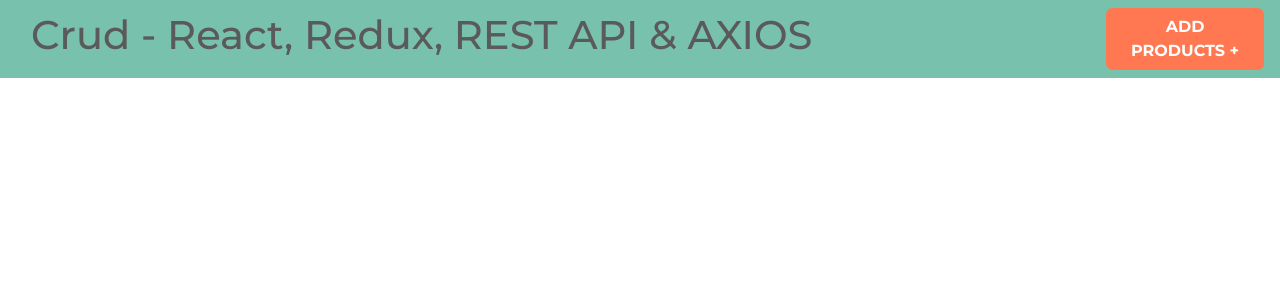
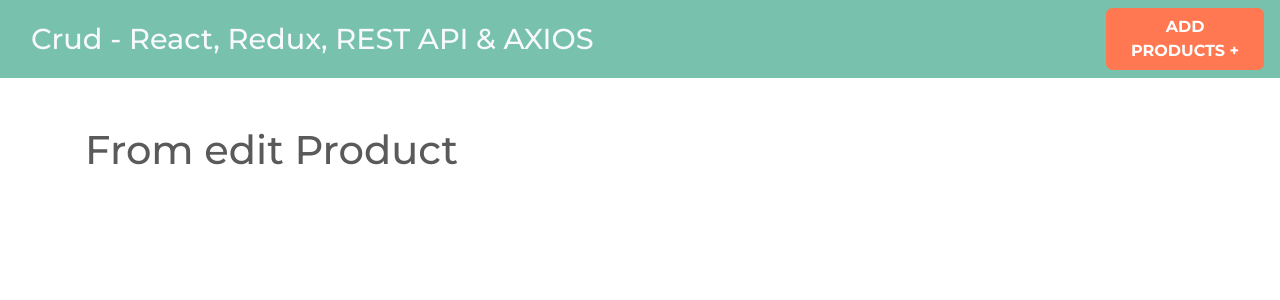
Before and after one commit to davidroman-hub/Redux-exercise-Products, a React (Create React App) app: page /products/edit/1 in a window 1280 px wide. Shown: the top 300 px of the page. Built offline with nearby package versions, Linux system fonts and the light colour scheme.

Commit message:
Task2 Routing project

```diff
--- a/package.json
+++ b/package.json
@@ -8,6 +8,7 @@
     "@testing-library/user-event": "^7.1.2",
     "react": "^16.13.1",
     "react-dom": "^16.13.1",
+    "react-router-dom": "^5.2.0",
     "react-scripts": "3.4.3"
   },
   "scripts": {
--- a/src/App.js
+++ b/src/App.js
@@ -1,11 +1,25 @@
 import React from 'react';
-import Header from './components/Header'
+import Header from './components/Header';
+
+import {BrowserRouter as Router, Route, Switch} from 'react-router-dom';
+
+import Products from './components/Products';
+import NewProduct from './components/NewProduct';
+import EditProduct from './components/EditProduct';
+
 
 function App() {
   return (
-    <>
-    <Header/>
-    </>
+    <Router>
+        <Header/>
+        <div className='container mt-5'>
+          <Switch>
+            <Route exact path='/' component={Products}/>
+            <Route exact path='/products/news' component={NewProduct}/>\
+            <Route exact path='/products/edit/:id' component={EditProduct}/>
+          </Switch>
+        </div>
+    </Router>
   );
 }
 
--- /dev/null
+++ b/src/components/EditProduct.js
@@ -0,0 +1,9 @@
+import React from 'react';
+
+const EditProducts = () => {
+    return(
+        <h1>From edit Product</h1>
+    )
+}
+
+export default EditProducts
--- a/src/components/Header.js
+++ b/src/components/Header.js
@@ -1,14 +1,17 @@
-import React from 'react'
+import React from 'react';
+import {Link} from 'react-router-dom';
 
 const Header = () => {
     return(
         <nav className='navbar navbar-expand-lg navbar-dark bg-primary justify-content-between'>
             <div className='container'>
-                <h1>Crud - React, Redux, REST API & AXIOS</h1>
+                <h1><Link to='/' className='text-light'>
+                    Crud - React, Redux, REST API & AXIOS
+                    </Link></h1>
             </div>
-            <a
-            className='btn btn-danger nuevo-post d-block d=md-inlinke-block'
-            href='productos/nuevos'>Add Products &#43; </a>
+            <Link
+                className='btn btn-danger nuevo-post d-block d=md-inlinke-block'
+                to='products/news'>Add Products &#43; </Link>
         </nav>
     )
 }
--- /dev/null
+++ b/src/components/NewProduct.js
@@ -0,0 +1,9 @@
+import React from 'react';
+
+const NewProducts = () => {
+    return(
+        <h1>From New Product</h1>
+    )
+}
+
+export default NewProducts
--- /dev/null
+++ b/src/components/Products.js
@@ -0,0 +1,9 @@
+import React from 'react';
+
+const Products = () => {
+    return(
+        <h1>From Products</h1>
+    )
+}
+
+export default Products
```
Also changed, not shown: 1 other file (tests, documents, lock files or other folders).
